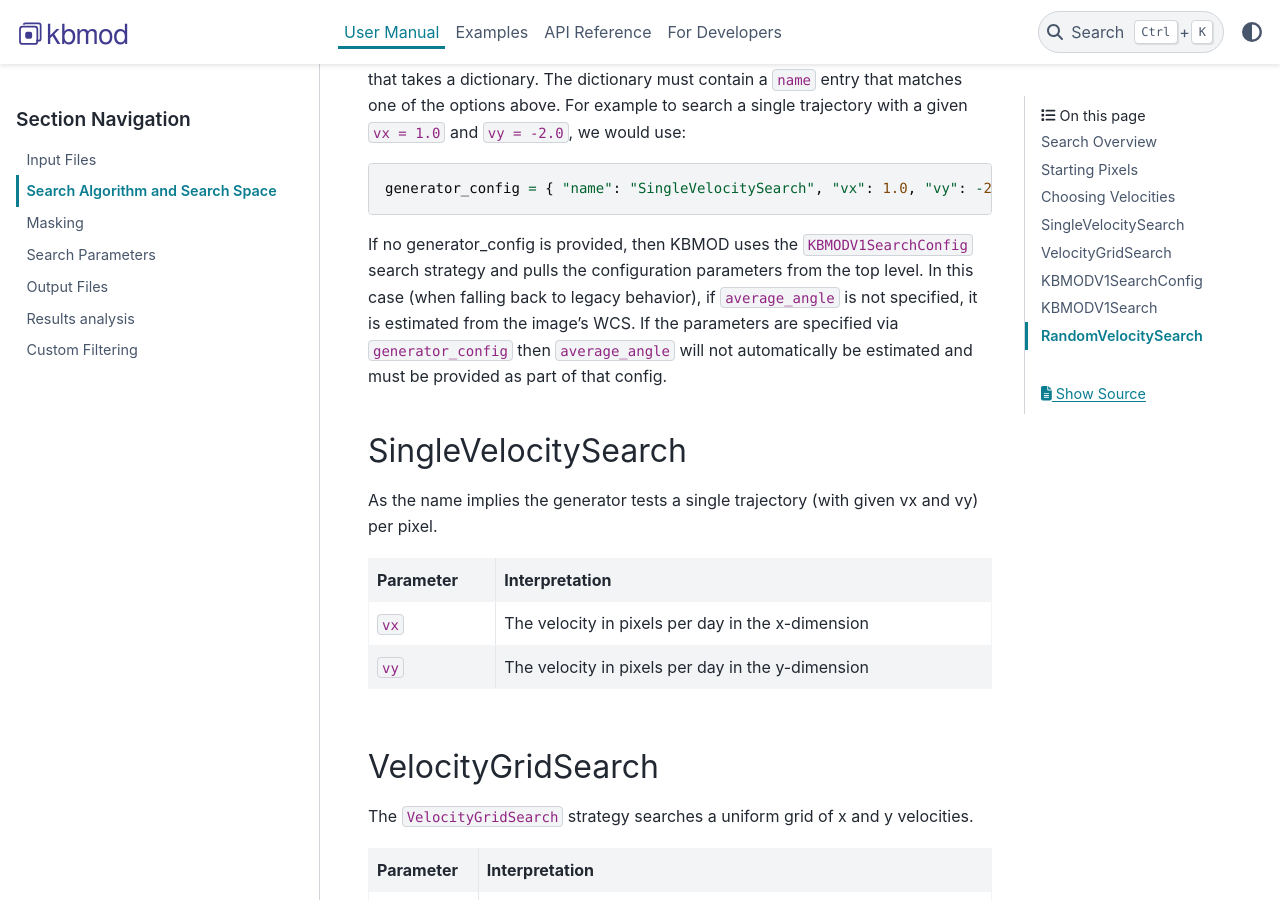
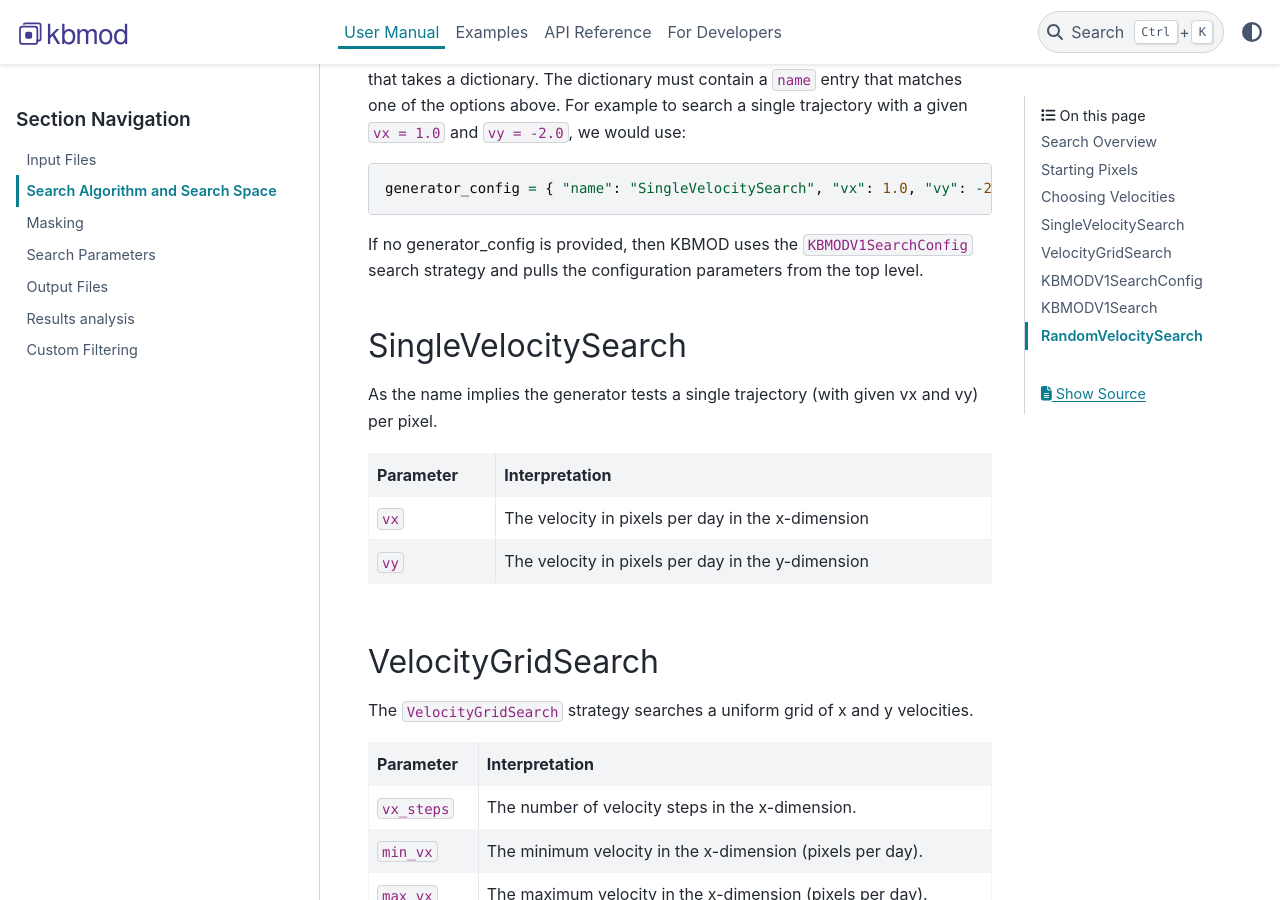
Before and after one commit to dirac-institute/kbmod, a Sphinx documentation site: the page built from docs/source/user_manual/search_space.rst, in a window 1280 px wide and 900 px high, scrolled down 1710 px. Built offline with Sphinx 7.4.7 and the PyData theme 0.15.4, drawn with Linux system fonts in a browser that asks for light colours; pages that are not in the unit, such as notebooks, are missing from menus.

Commit message:
Quick clarification

```diff
--- a/docs/source/user_manual/search_space.rst
+++ b/docs/source/user_manual/search_space.rst
@@ -41,7 +41,7 @@ The search is selected and configured by a single ``generator_config`` parameter
 
     generator_config = { "name": "SingleVelocitySearch", "vx": 1.0, "vy": -2.0 }
 
-If no generator_config is provided, then KBMOD uses the ``KBMODV1SearchConfig`` search strategy and pulls the configuration parameters from the top level. In this case (when falling back to legacy behavior), if ``average_angle`` is not specified, it is estimated from the image's WCS. If the parameters are specified via ``generator_config`` then ``average_angle`` will not automatically be estimated and must be provided as part of that config.
+If no generator_config is provided, then KBMOD uses the ``KBMODV1SearchConfig`` search strategy and pulls the configuration parameters from the top level.
 
 SingleVelocitySearch
 --------------------
```
